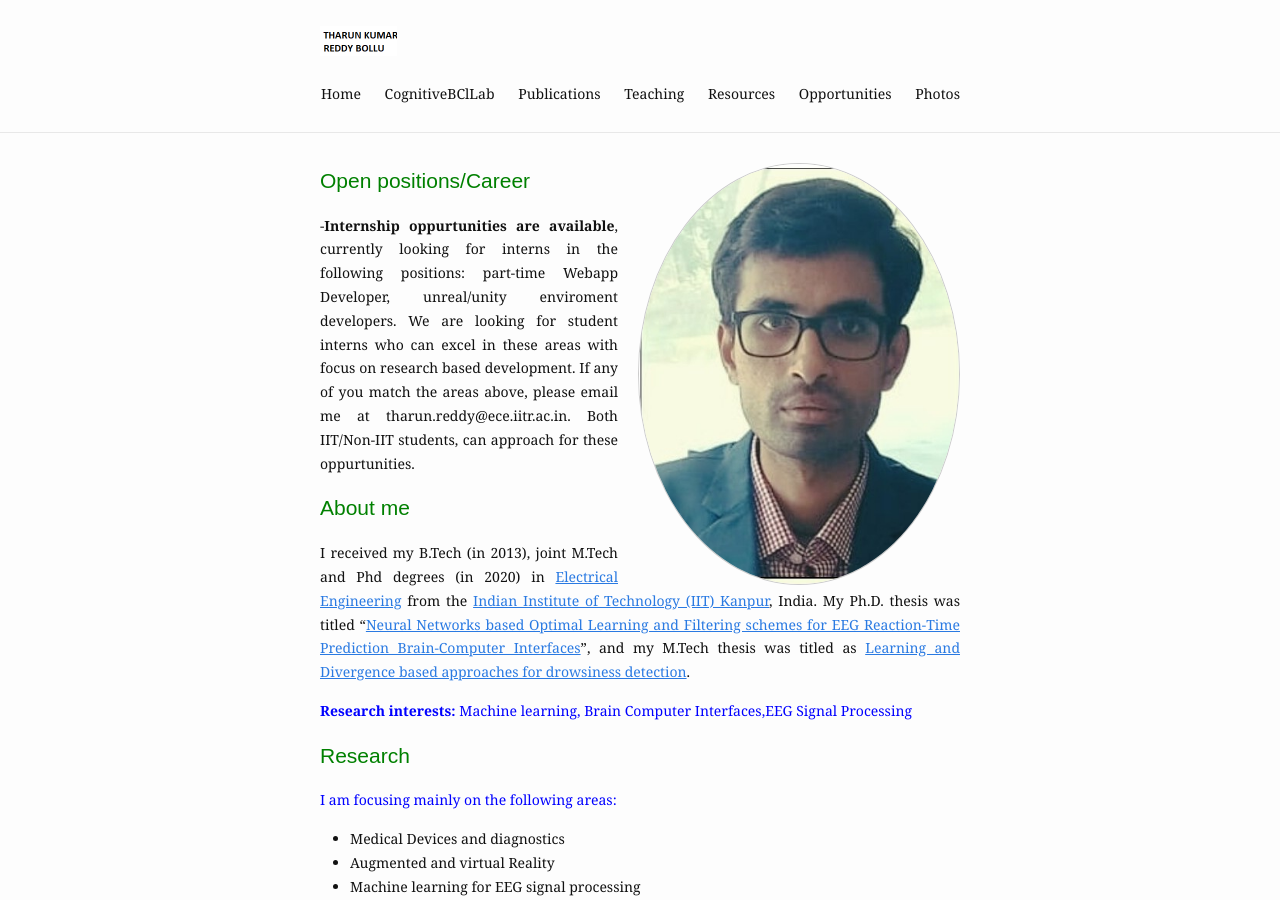
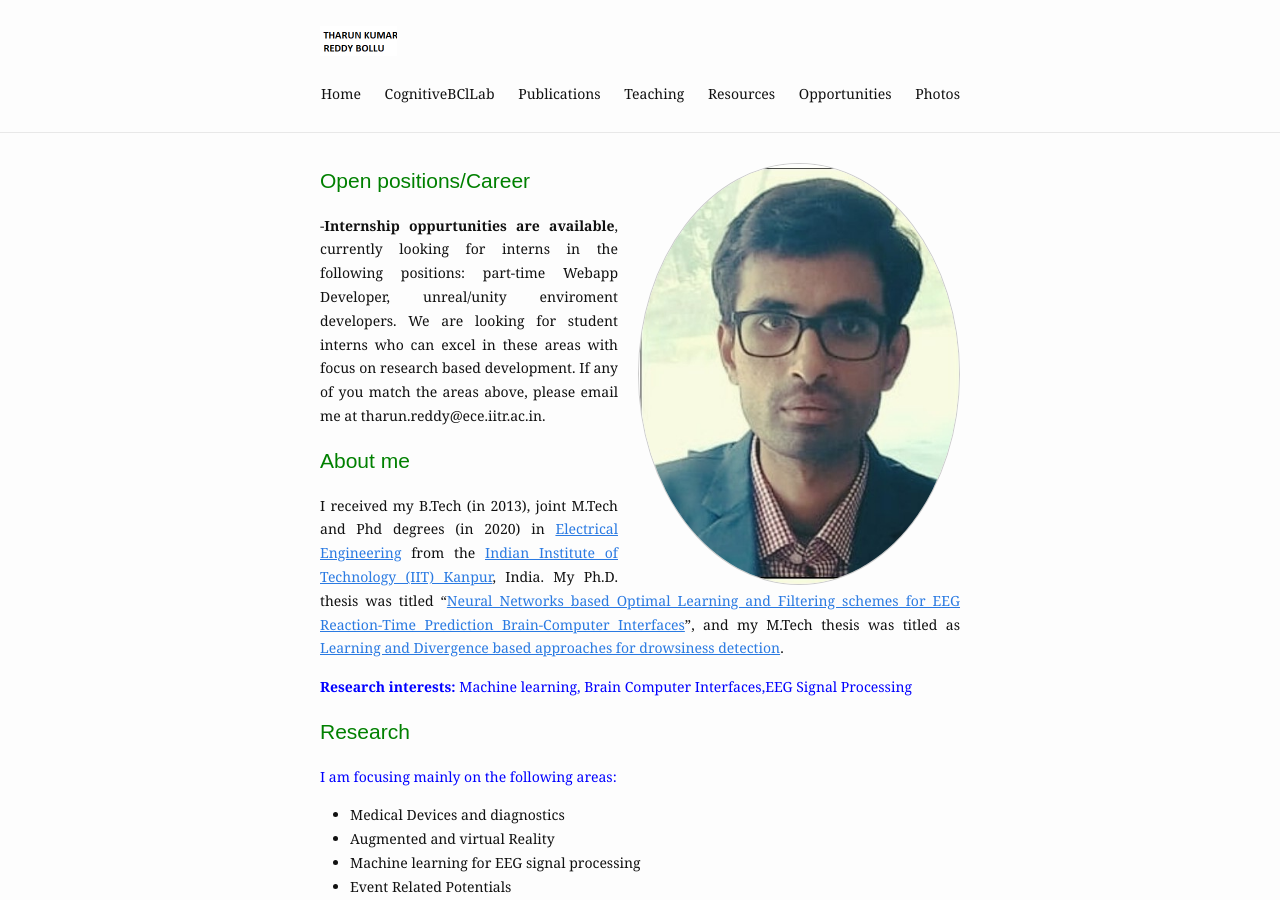
Before and after one commit to tharuniitk/tharuniitk.github.io, a Jekyll site: the page built from index.md, in a window 1280 px wide and 900 px high. Built offline with Jekyll 4.4.1, drawn with Linux system fonts in a browser that asks for light colours.

Commit message:
Update index.md

```diff
--- a/index.md
+++ b/index.md
@@ -6,7 +6,7 @@ profile_picture:
 ---
 
 ## <span style="color: green">Open positions/Career</span>
--<b>Internship oppurtunities are available</b>, currently looking for interns in the following positions: part-time Webapp Developer, unreal/unity enviroment developers. We are looking for student interns who can excel in these areas with focus on research based development. If any of you match the areas above, please email me at tharun.reddy@ece.iitr.ac.in. Both IIT/Non-IIT students, can approach for these oppurtunities.
+-<b>Internship oppurtunities are available</b>, currently looking for interns in the following positions: part-time Webapp Developer, unreal/unity enviroment developers. We are looking for student interns who can excel in these areas with focus on research based development. If any of you match the areas above, please email me at tharun.reddy@ece.iitr.ac.in.
 
 ## <span style="color: Green"> About me </span>
 I received my B.Tech (in 2013), joint M.Tech and Phd degrees (in 2020) in  [<ins>Electrical Engineering</ins>](http://www.iitk.ac.in/ee/) from the [<ins>Indian Institute of Technology (IIT) Kanpur</ins>](http://www.iitk.ac.in/), India. My Ph.D. thesis was titled "[<ins>Neural Networks based Optimal Learning and Filtering schemes for EEG Reaction-Time Prediction Brain-Computer Interfaces</ins>](https://drive.google.com/file/d/1HOyRPzQv4ACFscKFfPbERQ-_Db9rF44c/view?usp=sharing)", and my M.Tech thesis  was titled as [<ins> Learning and Divergence based approaches for drowsiness detection</ins>](https://.drivegoogle.com/file/d/1O_e3SM5yiHwZegvkOSqVndaMydc422GP/view?usp=sharing).
```
